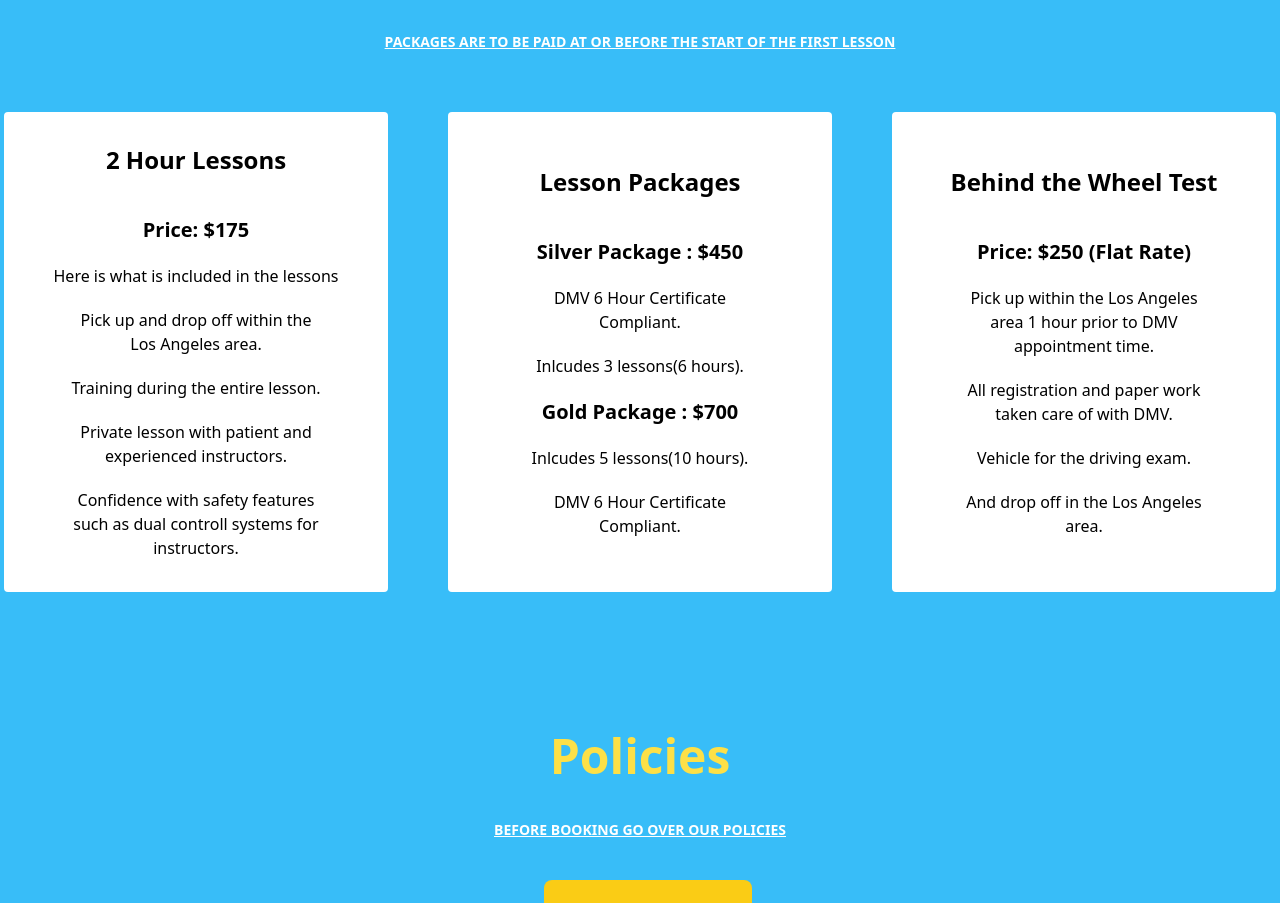
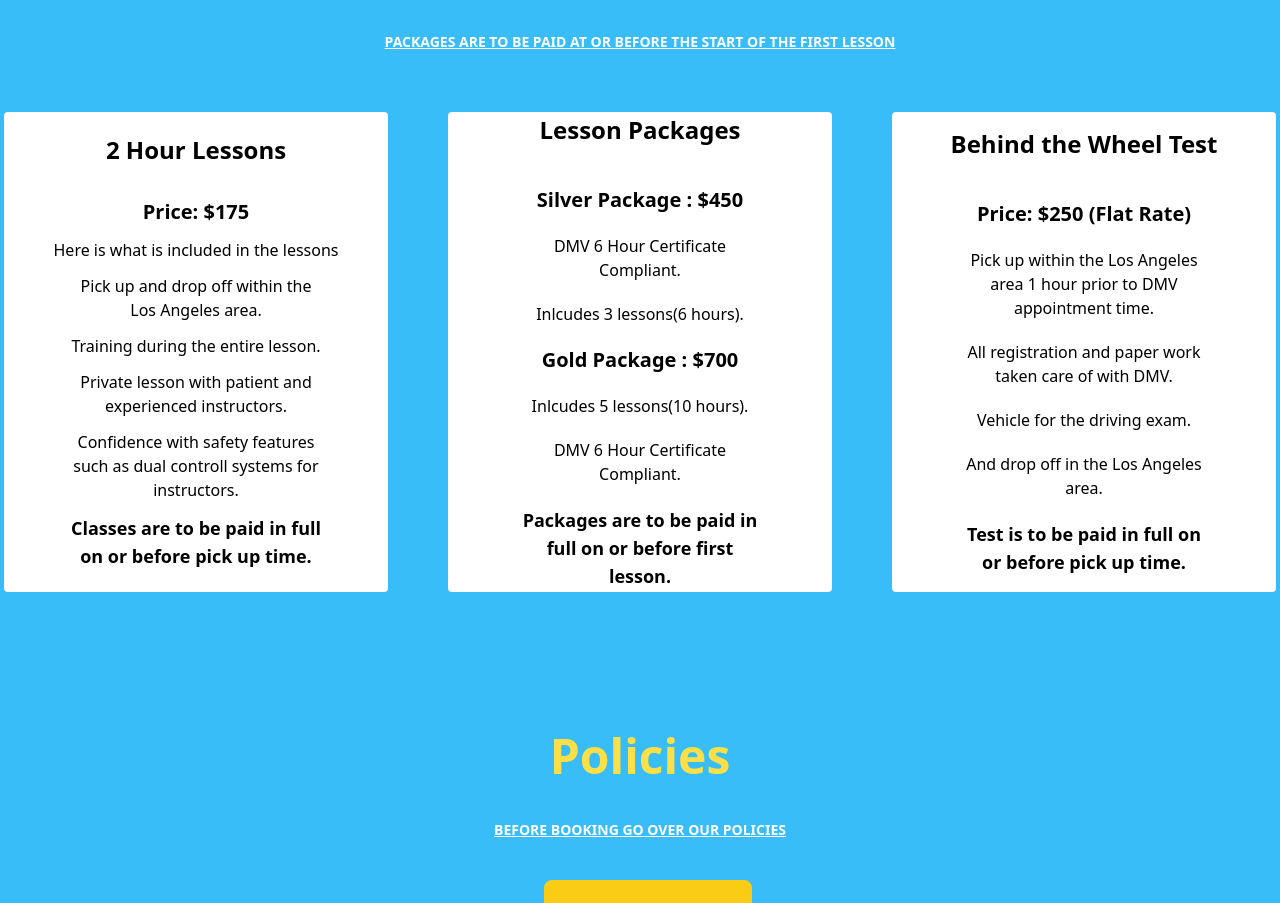
Before and after one commit to mannysanz715/Grace-s-Driving-School-Website, a React (Vite) app: page / in a window 1280 px wide. Shown: the part 1820-2723 px from the top of the page. Built offline with nearby package versions, Linux system fonts and the light colour scheme.

Commit message:
Add tag to pricing cards

```diff
--- a/src/components/Pricing/Pricing.jsx
+++ b/src/components/Pricing/Pricing.jsx
@@ -20,7 +20,7 @@ function Pricing(){
       <h1 className="text-sm text-white underline font-bold max-sm:w-80 text-center">PACKAGES ARE TO BE PAID AT OR BEFORE THE START OF THE FIRST LESSON</h1>
 
       <div data-aos='zoom-in' className="flex gap-5 max-sm:flex-col">
-      <div data-aos='fade-up' className="reg-class-pricing flex flex-col justify-center items-center gap-5 text-center m-5 h-[30rem] w-96 max-sm:w-80 p-5 rounded bg-white mb-[50px]">
+      <div data-aos='fade-up' className="reg-class-pricing flex flex-col justify-center items-center gap-3 text-center m-5 h-[30rem] w-96 max-sm:w-80 p-5 rounded bg-white mb-[50px]">
           <h3 className='text-center mb-5 text-2xl font-extrabold'>2 Hour Lessons</h3>
           <p className='text-center font-extrabold text-xl'> Price: $175</p>
           <h4 className='center-text'>Here is what is included in the lessons</h4>
@@ -28,6 +28,7 @@ function Pricing(){
           <p className='w-[250px]'>Training during the entire lesson.</p>
           <p className='w-[250px]'>Private lesson with patient and experienced instructors.</p>
           <p className='w-[250px]'>Confidence with safety features such as dual controll systems for instructors.</p>
+          <p className='w-[250px] font-bold text-lg'>Classes are to be paid in full on or before pick up time. </p>
         </div>
         <div data-aos='fade-up' className="drive-test-pricing flex flex-col justify-center items-center gap-5 text-center m-5 h-[30rem] w-96 max-sm:w-80 p-5 rounded bg-white mb-[50px]">
           <h3 className='text-center mb-5 text-2xl font-extrabold'>Lesson Packages</h3>
@@ -37,6 +38,7 @@ function Pricing(){
           <p className='text-center font-extrabold text-xl'> Gold Package : $700</p>
           <p className='w-[250px] center-text'>Inlcudes  5 lessons(10 hours).</p>
           <p className='w-[250px] center-text'>DMV 6 Hour Certificate Compliant.</p>
+          <p className='w-[250px] font-bold text-lg'>Packages are to be paid in full on or before first lesson. </p>
         </div>
         <div data-aos='fade-up' className="drive-test-pricing flex flex-col justify-center items-center gap-5 text-center m-5 h-[30rem] w-96 max-sm:w-80 p-5 rounded bg-white mb-[50px] end">
           <h3 className='text-center mb-5 text-2xl font-extrabold'>Behind the Wheel Test</h3>
@@ -45,6 +47,8 @@ function Pricing(){
           <p className='w-[250px]'>All registration and paper work taken care of with DMV.</p>
           <p className='w-[250px]'>Vehicle for the driving exam.</p>
           <p className='w-[250px]'>And drop off in the Los Angeles area.</p>
+          <p className='w-[250px] font-bold text-lg'>Test is to be paid in full on or before pick up time. </p>
+
         </div>
       </div>
       <h1 className="text-yellow-300 text-5xl font-extrabold">Policies</h1>
```
